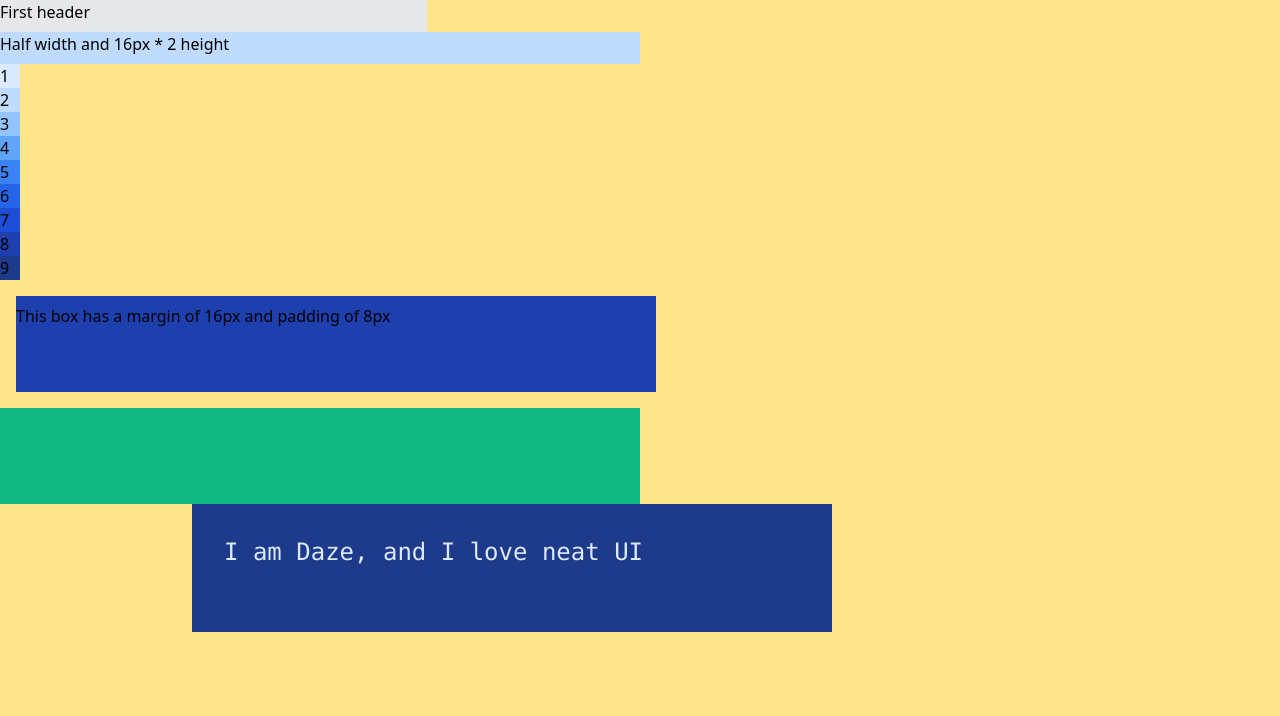
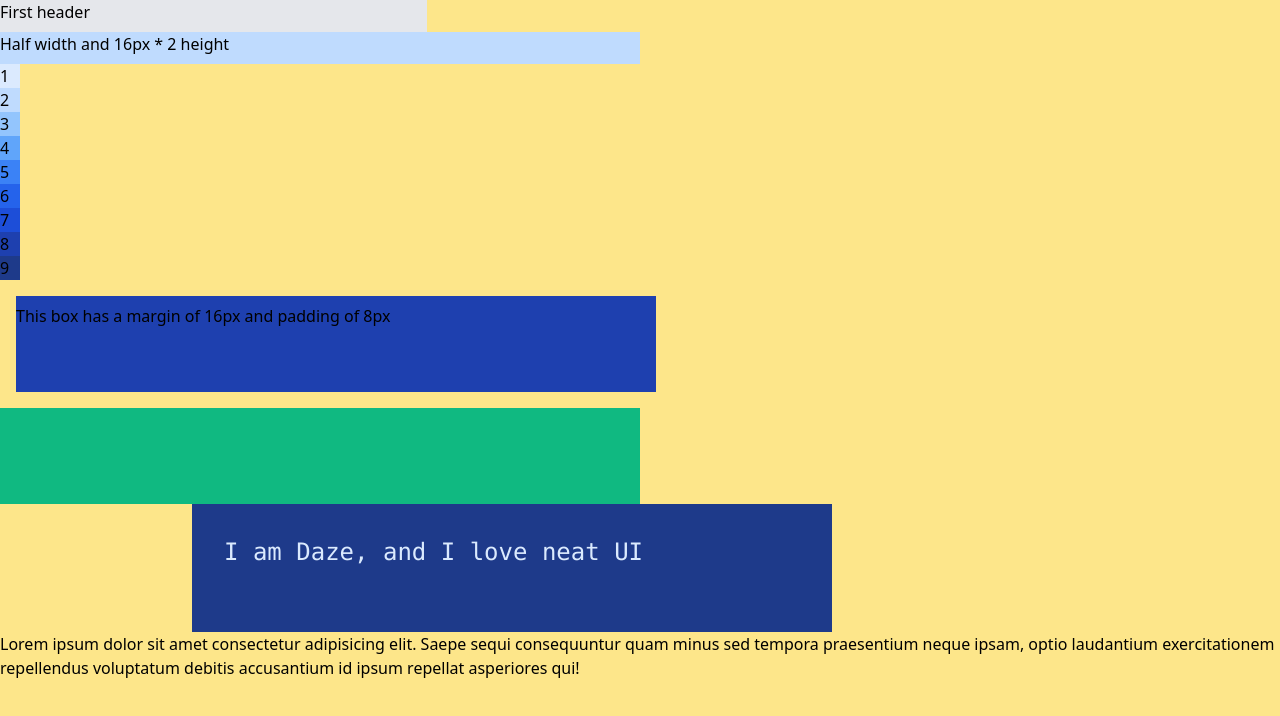
Before and after one commit to dazeign/TailWindCSS-Projects, a plain HTML site: page index.html in a window 1280 px wide. Drawn offline with nearby package versions, Linux system fonts and the light colour scheme.

Commit message:
Something

```diff
--- a/index.html
+++ b/index.html
@@ -30,6 +30,7 @@
     <!-- Working with texts -->
 
     <div class="bg-blue-900 w-1/2 h-32 ml-48 font-mono text-2xl p-8 text-blue-100">I am Daze, and I love neat UI</div>
-
+    <div class="">Lorem ipsum dolor sit amet consectetur adipisicing elit. Saepe sequi consequuntur quam minus sed tempora praesentium neque ipsam, optio laudantium exercitationem repellendus
+         voluptatum debitis accusantium id ipsum repellat asperiores qui!</div>
 </body>
 </html>
```
